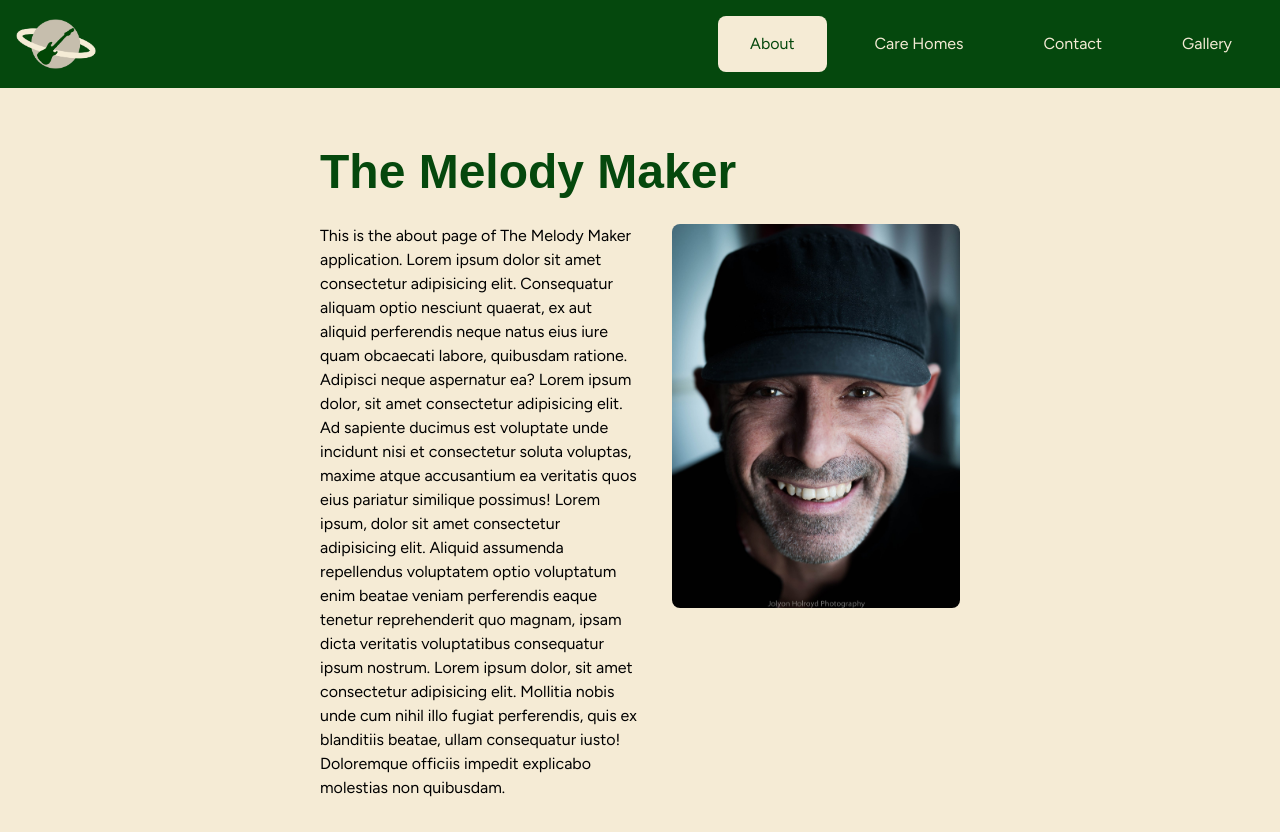
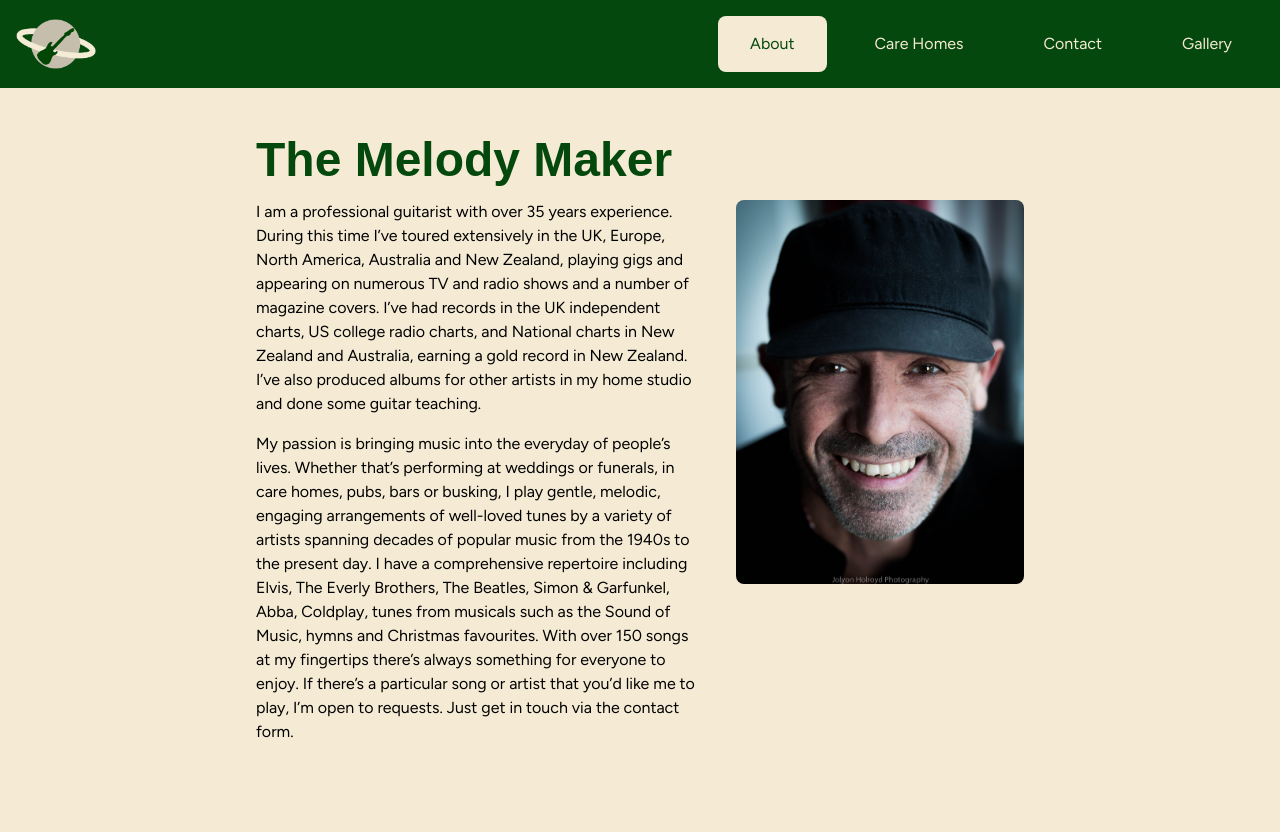
Before and after one commit to esther-frank/the-melody-maker, a React (Vite) app: page /about in a window 1280 px wide. Shown: the top 832 px of the page. After the commit the page ends 800 px from the top, so only its background shows below. Built offline with nearby package versions, Linux system fonts and the light colour scheme; a web font is replaced by a local one.

Commit message:
improvements from meeting

```diff
--- a/src/components/ContactForm.tsx
+++ b/src/components/ContactForm.tsx
@@ -103,7 +103,7 @@ const ContactForm = ({ onSubmitSuccess }: { onSubmitSuccess: () => void }) => {
         <FormError name={form.names.email} className="error" />
       </div>
       <div className={inputGroupStyles}>
-        <FormLabel name={form.names.phone}>Phone hello</FormLabel>
+        <FormLabel name={form.names.phone}>Phone</FormLabel>
         <FormInput
           name={form.names.phone}
           placeholder="01234 567890"
@@ -111,6 +111,7 @@ const ContactForm = ({ onSubmitSuccess }: { onSubmitSuccess: () => void }) => {
         />
         <FormError name={form.names.phone} className="error" />
       </div>
+      {/* put a dropdown here for genre choice - use nuqs for query params? */}
       <div className={inputGroupStyles}>
         <FormLabel name={form.names.message}>Message</FormLabel>
         <FormInput
--- /dev/null
+++ b/src/components/GenreCard.tsx
@@ -0,0 +1,44 @@
+import { useState } from 'react'
+
+const GenreCard = () => {
+  const [isFlipped, setIsFlipped] = useState(false)
+
+  const sharedStyles =
+    'rounded-lg border-solid border-4 border-primary p-4 w-full h-full flex items-center justify-center absolute inset-0'
+
+  const handleClick = () => {
+    setIsFlipped((prev) => !prev)
+  }
+
+  return (
+    <div className="w-1/4 aspect-square" style={{ perspective: '1000px' }}>
+      <div
+        className="w-full h-full relative cursor-pointer transition-transform duration-700"
+        onClick={handleClick}
+        style={{
+          transform: isFlipped ? 'rotateY(-180deg)' : 'rotateY(0deg)',
+          transformStyle: 'preserve-3d'
+        }}
+      >
+        <div
+          className={`${sharedStyles} bg-primary text-secondary`}
+          style={{ backfaceVisibility: 'hidden' }}
+        >
+          Front
+        </div>
+
+        <div
+          className={`${sharedStyles} bg-secondary text-primary`}
+          style={{
+            backfaceVisibility: 'hidden',
+            transform: 'rotateY(180deg)'
+          }}
+        >
+          Back
+        </div>
+      </div>
+    </div>
+  )
+}
+
+export default GenreCard
--- a/src/components/layout/Layout.tsx
+++ b/src/components/layout/Layout.tsx
@@ -4,7 +4,7 @@ const Layout = ({ children }: { children: React.ReactNode }) => {
   return (
     <div className="min-h-screen flex flex-col">
       <NavBar />
-      <main className="flex-1 w-11/12 py-4 md:w-4/5 lg:w-3/5 xl:w-1/2 md:py-12 mx-auto">
+      <main className="flex-1 w-11/12 py-4 md:w-4/5 lg:w-3/5 md:py-12 mx-auto">
         {children}
       </main>
     </div>
--- a/src/index.css
+++ b/src/index.css
@@ -17,6 +17,14 @@
     font-weight: 700;
     font-size: 3rem;
     margin: 0;
+    line-height: 1;
+  }
+  h2 {
+    font-family: var(--font-body);
+    color: var(--color-primary);
+    font-weight: 600;
+    font-size: 2rem;
+    margin: 0;
   }
   body {
     font-family: var(--font-body);
--- a/src/main.tsx
+++ b/src/main.tsx
@@ -7,6 +7,7 @@ import Landing from './pages/Landing.tsx'
 import About from './pages/About.tsx'
 import Contact from './pages/Contact.tsx'
 import Gallery from './pages/Gallery.tsx'
+import CareHomes from './pages/CareHomes.tsx'
 
 createRoot(document.getElementById('root')!).render(
   <StrictMode>
@@ -15,7 +16,7 @@ createRoot(document.getElementById('root')!).render(
         <Routes>
           <Route path="/" element={<Landing />} />
           <Route path="/about" element={<About />} />
-          <Route path="/care-homes" element={<div>Care Homes Page</div>} />
+          <Route path="/care-homes" element={<CareHomes />} />
           <Route path="/contact" element={<Contact />} />
           <Route path="/gallery" element={<Gallery />} />
         </Routes>
--- a/src/pages/About.tsx
+++ b/src/pages/About.tsx
@@ -1,28 +1,38 @@
 import headshot from '../assets/headshot.jpg'
+import { NavLink } from 'react-router'
 
 const About = () => {
   return (
     <>
-      <h1 className='mb-4'>The Melody Maker</h1>
+      <h1 className="mb-4">The Melody Maker</h1>
       <div className="flex flex-col items-start gap-8 md:flex-row-reverse md:justify-between">
         <img src={headshot} className="w-72 rounded-lg" />
-        <p>
-          This is the about page of The Melody Maker application. Lorem ipsum
-          dolor sit amet consectetur adipisicing elit. Consequatur aliquam optio
-          nesciunt quaerat, ex aut aliquid perferendis neque natus eius iure
-          quam obcaecati labore, quibusdam ratione. Adipisci neque aspernatur
-          ea? Lorem ipsum dolor, sit amet consectetur adipisicing elit. Ad
-          sapiente ducimus est voluptate unde incidunt nisi et consectetur
-          soluta voluptas, maxime atque accusantium ea veritatis quos eius
-          pariatur similique possimus! Lorem ipsum, dolor sit amet consectetur
-          adipisicing elit. Aliquid assumenda repellendus voluptatem optio
-          voluptatum enim beatae veniam perferendis eaque tenetur reprehenderit
-          quo magnam, ipsam dicta veritatis voluptatibus consequatur ipsum
-          nostrum. Lorem ipsum dolor, sit amet consectetur adipisicing elit.
-          Mollitia nobis unde cum nihil illo fugiat perferendis, quis ex
-          blanditiis beatae, ullam consequatur iusto! Doloremque officiis
-          impedit explicabo molestias non quibusdam.
-        </p>
+        <div className="flex flex-col gap-4">
+          <p>
+            I am a professional guitarist with over 35 years experience. During
+            this time I’ve toured extensively in the UK, Europe, North America,
+            Australia and New Zealand, playing gigs and appearing on numerous TV
+            and radio shows and a number of magazine covers. I’ve had records in
+            the UK independent charts, US college radio charts, and National
+            charts in New Zealand and Australia, earning a gold record in New
+            Zealand. I’ve also produced albums for other artists in my home
+            studio and done some guitar teaching.
+          </p>
+          <p>
+            My passion is bringing music into the everyday of people’s lives.
+            Whether that’s performing at weddings or funerals, in care homes,
+            pubs, bars or busking, I play gentle, melodic, engaging arrangements
+            of well-loved tunes by a variety of artists spanning decades of
+            popular music from the 1940s to the present day. I have a
+            comprehensive repertoire including Elvis, The Everly Brothers, The
+            Beatles, Simon & Garfunkel, Abba, Coldplay, tunes from musicals such
+            as the Sound of Music, hymns and Christmas favourites. With over 150
+            songs at my fingertips there’s always something for everyone to
+            enjoy. If there’s a particular song or artist that you’d like me to
+            play, I’m open to requests. Just get in touch via the{' '}
+            <NavLink to="/contact">contact form</NavLink>.
+          </p>
+        </div>
       </div>
     </>
   )
--- /dev/null
+++ b/src/pages/CareHomes.tsx
@@ -0,0 +1,7 @@
+import GenreCard from "../components/GenreCard"
+
+const CareHomes = () => {
+  return <div><GenreCard /></div>
+}
+
+export default CareHomes
--- a/src/pages/Landing.tsx
+++ b/src/pages/Landing.tsx
@@ -3,12 +3,15 @@ import CustomNavLink from '../components/CustomNavLink'
 
 const Landing = () => {
   return (
-    <div className="flex flex-col items-center justify-start gap-4">
+    <div className="flex flex-col items-center justify-start gap-6">
       <img src={logo} alt="The Melody Maker Logo" className="w-7/10" />
-      <h1>Welcome to The Melody Maker</h1>
-      <div className='flex flex-row gap-4 justify-center items-center'>
+      <div className="flex flex-col items-center justify-start gap-2">
+        <h1>Welcome to The Melody Maker</h1>
+        <h2>Melodies for your Memories</h2>
+      </div>
+      <div className="flex flex-row gap-4 justify-center items-center">
         <CustomNavLink to="/about" text="Find out more" hasBackground />
-        <CustomNavLink to="/contact" text="Book now" hasBackground/>
+        <CustomNavLink to="/contact" text="Book now" hasBackground />
       </div>
     </div>
   )
```
